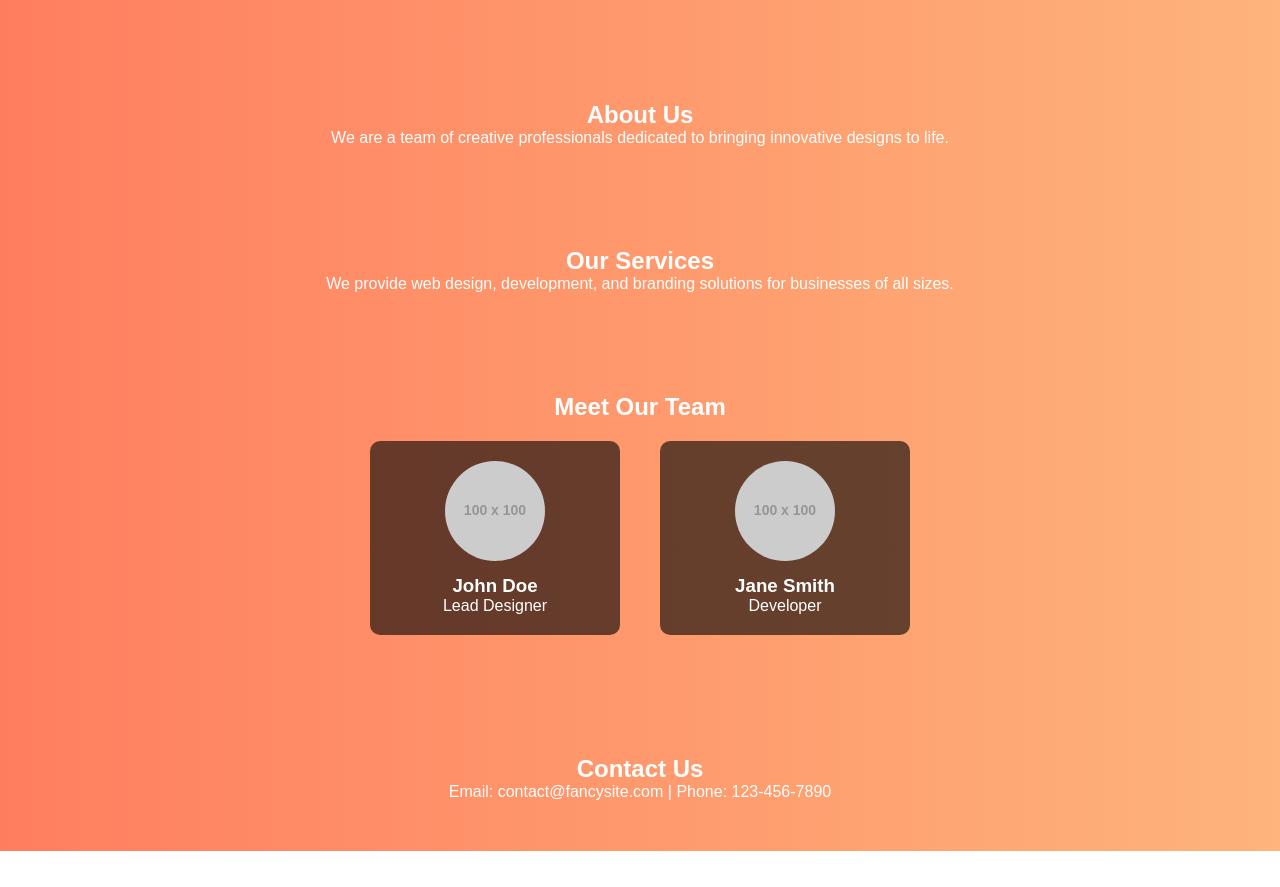
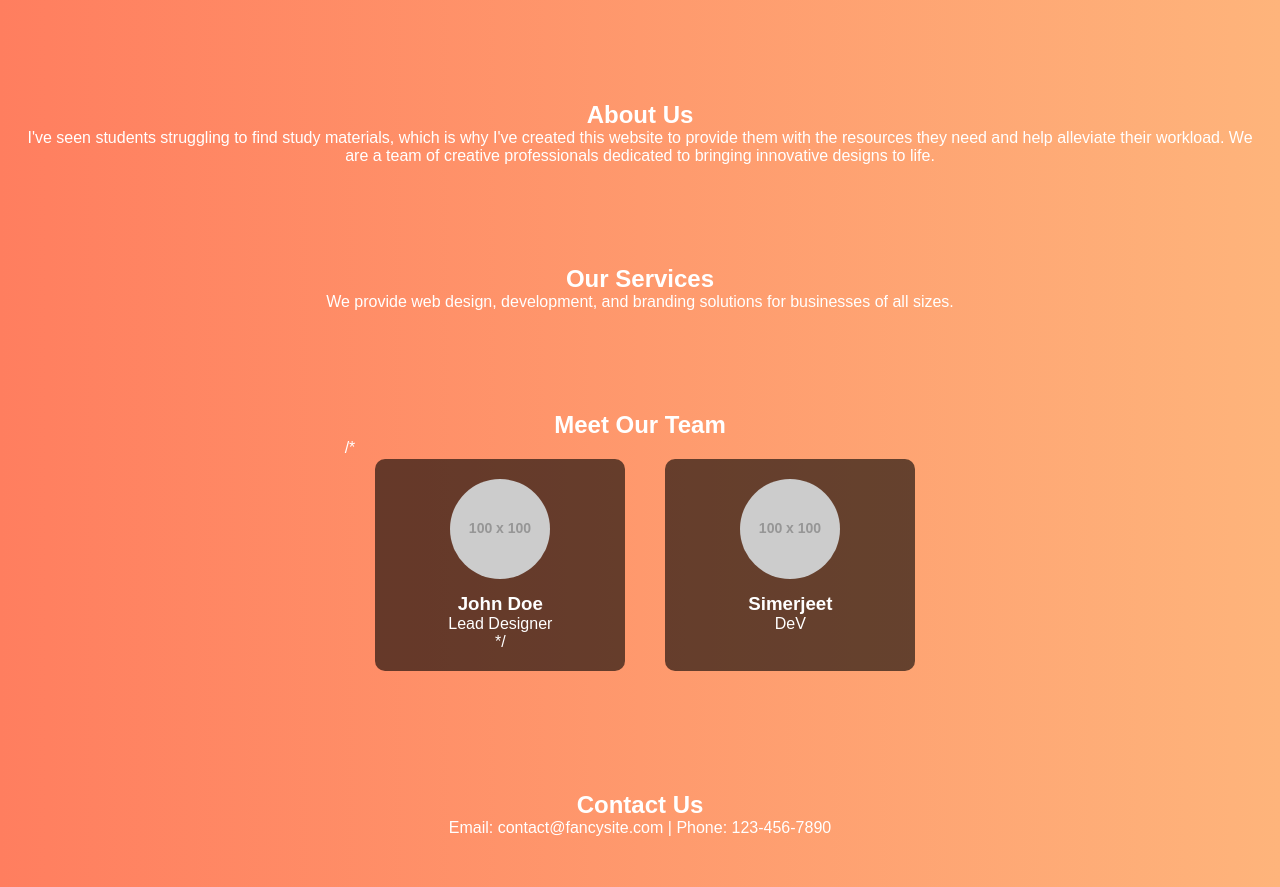
Before and after one commit to Simerjeetorg/SimerJeetlib, a plain HTML site: page index.html in a window 1280 px wide. Shown: the part 720-1607 px from the top of the page. Before the commit the page ends 1571 px from the top, so only its background shows below. Drawn offline with Linux system fonts and the light colour scheme; placeholder pictures from the web are drawn by us.

Commit message:
Update index.html

```diff
--- a/index.html
+++ b/index.html
@@ -126,7 +126,11 @@
     </div>
     <div id="about" class="section">
         <h2>About Us</h2>
-        <p>We are a team of creative professionals dedicated to bringing innovative designs to life.</p>
+        <p>I've seen students struggling to find study materials,
+            which is why I've created this website to provide them with
+            the resources they need and help alleviate their workload.
+
+            We are a team of creative professionals dedicated to bringing innovative designs to life.</p>
     </div>
     <div id="services" class="section">
         <h2>Our Services</h2>
@@ -135,15 +139,15 @@
     <div id="team" class="section">
         <h2>Meet Our Team</h2>
         <div class="team">
-            <div class="team-member">
+/*            <div class="team-member">
                 <img src="https://via.placeholder.com/100" alt="Team Member">
                 <h3>John Doe</h3>
-                <p>Lead Designer</p>
+                <p>Lead Designer</p> */
             </div>
             <div class="team-member">
                 <img src="https://via.placeholder.com/100" alt="Team Member">
-                <h3>Jane Smith</h3>
-                <p>Developer</p>
+                <h3>Simerjeet</h3>
+                <p>DeV</p>
             </div>
         </div>
     </div>
```
